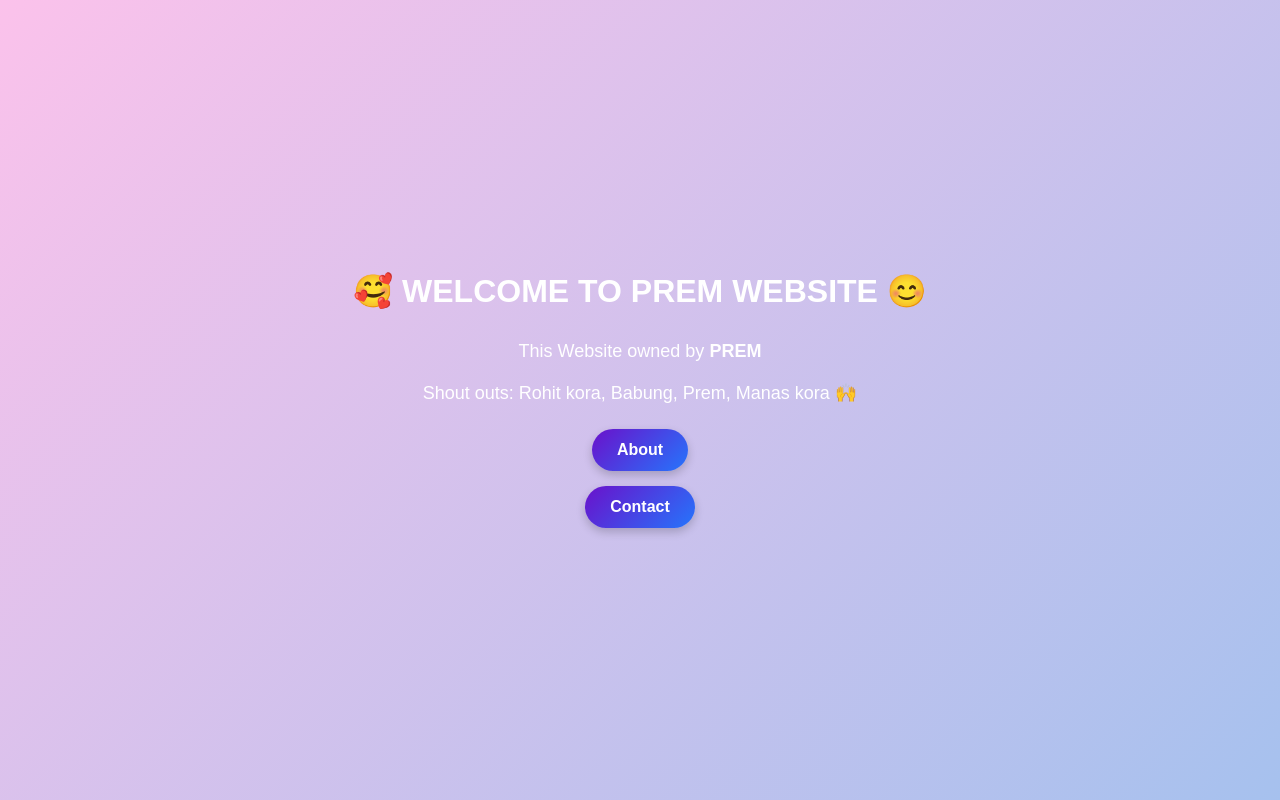
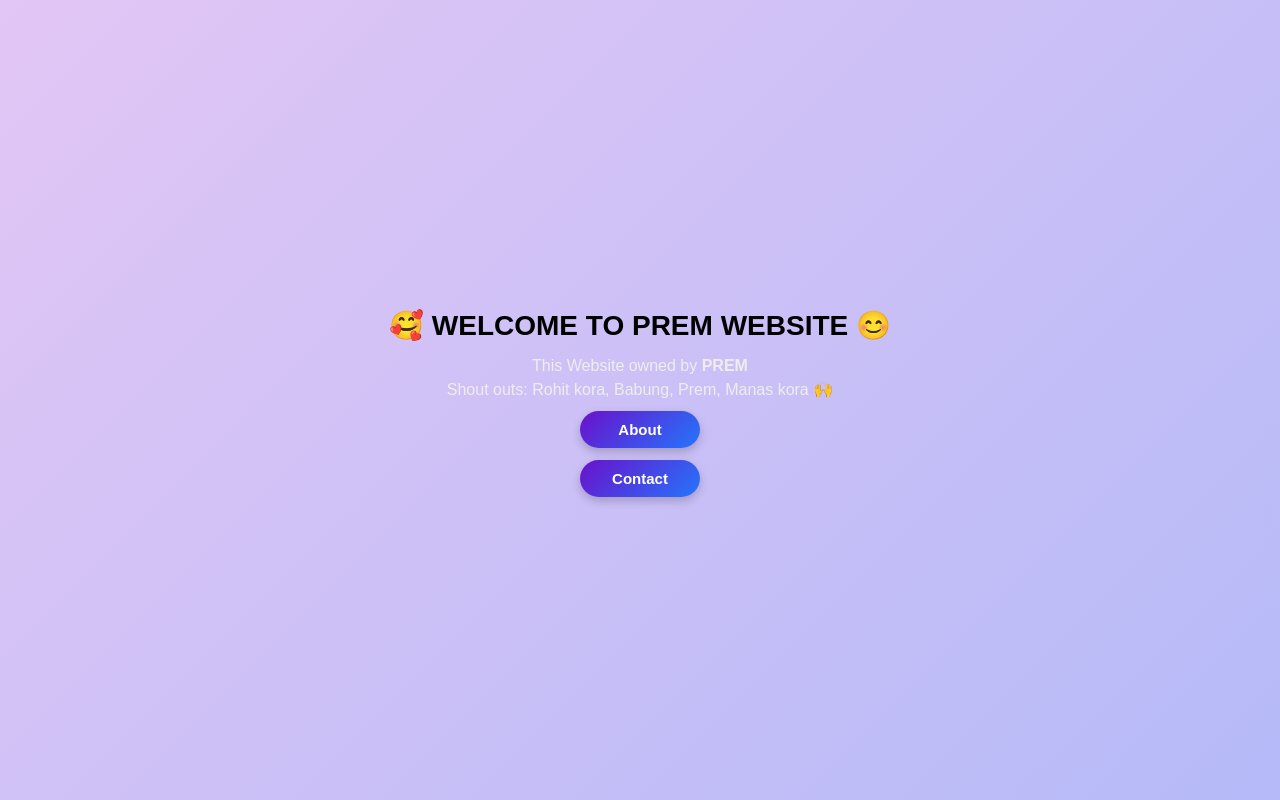
Before and after one commit to premkora27-creator/Prem_kora, a plain HTML site: page index.html in a window 1280 px wide. Drawn offline with Linux system fonts and the light colour scheme.

Commit message:
index.html

```diff
--- a/index.html
+++ b/index.html
@@ -1,52 +1,56 @@
 <!DOCTYPE html>
-<html>
+<html lang="en">
 <head>
+  <meta charset="UTF-8">
+  <meta name="viewport" content="width=device-width, initial-scale=1.0">
   <title>Prem Website</title>
   <style>
     body {
       font-family: Arial, sans-serif;
       margin: 0;
       padding: 0;
-            text-align: center;
-            color: #fff;
       height: 100vh;
       display: flex;
-            flex-direction: column;
       justify-content: center;
       align-items: center;
+      text-align: center;
 
-            /* Smooth background gradient */
-            background: linear-gradient(135deg, #fbc2eb, #a6c1ee);
-            background-repeat: no-repeat;
-            background-attachment: fixed;
-            background-size: cover;
+      /* Background gradient */
+      background: linear-gradient(135deg, #e2c6f5, #b5baf8);
+    }
+
+    .container {
+      max-width: 600px;
     }
 
     h1 {
-            margin-top: 0;
-            font-size: 32px;
+      font-size: 28px;   /* Exactly like screenshot */
       font-weight: bold;
+      margin-bottom: 15px;
     }
 
     p {
-            margin: 10px 0;
-            font-size: 18px;
+      font-size: 16px;
+      margin: 5px 0;
+      color: #eee;
     }
 
-        /* 🎨 Button Styles */
+    /* Buttons */
     .btn {
-            display: inline-block;
-            padding: 12px 25px;
-            margin: 15px 10px 0;
-            font-size: 16px;
+      display: block;
+      width: 120px;
+      margin: 12px auto;
+      padding: 10px 0;
+      font-size: 15px;
       font-weight: bold;
       text-decoration: none;
       color: white;
       border-radius: 25px;
-            transition: 0.3s ease;
       background: linear-gradient(135deg, #6a11cb, #2575fc);
       box-shadow: 0px 4px 10px rgba(0,0,0,0.2);
+      transition: transform 0.2s ease;
     }
+
     .btn:hover {
       transform: scale(1.05);
       background: linear-gradient(135deg, #ff6a00, #ee0979);
@@ -54,12 +58,13 @@
   </style>
 </head>
 <body>
+  <div class="container">
     <h1>🥰 WELCOME TO PREM WEBSITE 😊</h1>
     <p>This Website owned by <b>PREM</b></p>
     <p>Shout outs: Rohit kora, Babung, Prem, Manas kora 🙌</p>
 
-    <!-- Buttons -->
     <a href="about.html" class="btn">About</a>
     <a href="contact.html" class="btn">Contact</a>
+  </div>
 </body>
 </html>
```
Lines whose indentation alone changed are shown as unchanged.
